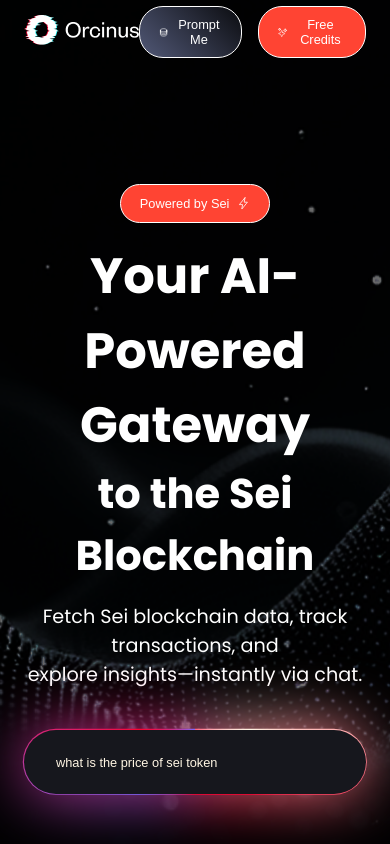
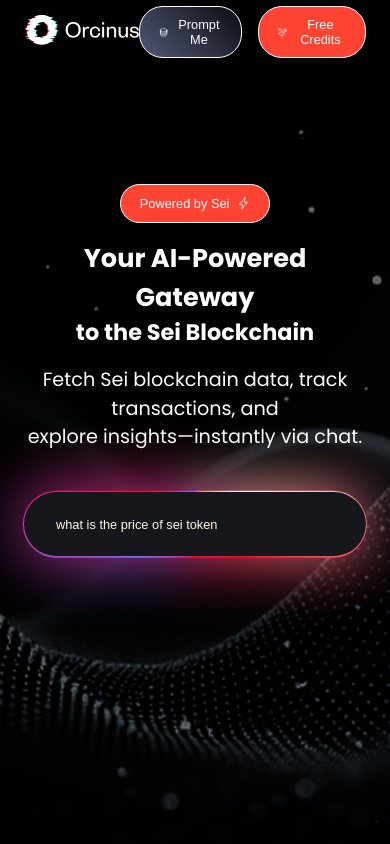
Before and after one commit to Drslope-99/seiorcinus, a React (Vite) app: page / in a window 390 px wide. Shown: the top 844 px of the page. Built offline with nearby package versions, Linux system fonts and the light colour scheme.

Commit message:
changes to media query

```diff
--- a/src/components/Hero.module.css
+++ b/src/components/Hero.module.css
@@ -97,3 +97,17 @@
   font-size: 1.6rem;
   color: var(--cream);
 }
+
+@media (max-width: 768px) {
+  .heroTitle {
+    font-size: 3.2rem;
+  }
+
+  .heroSubTitle {
+    font-size: 2.8rem;
+  }
+
+  .heroText {
+    color: var(--white);
+  }
+}
```
